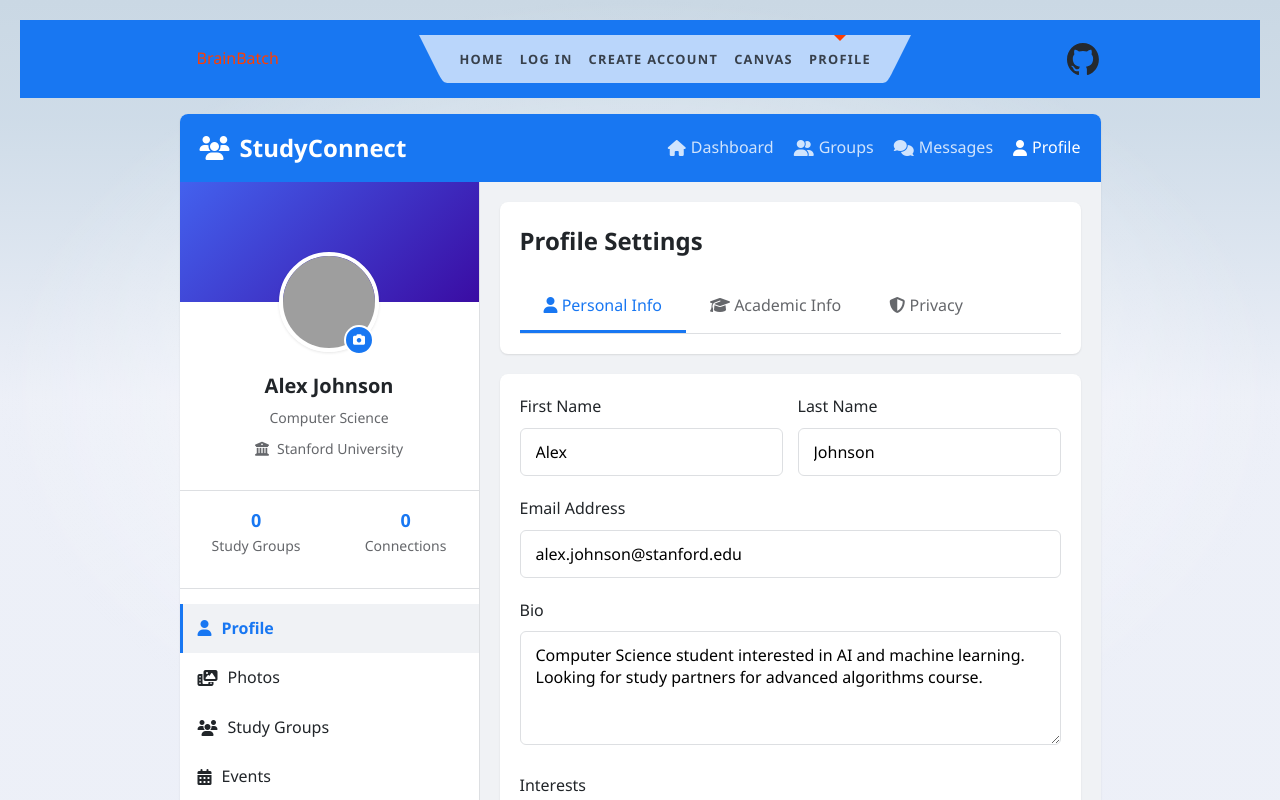
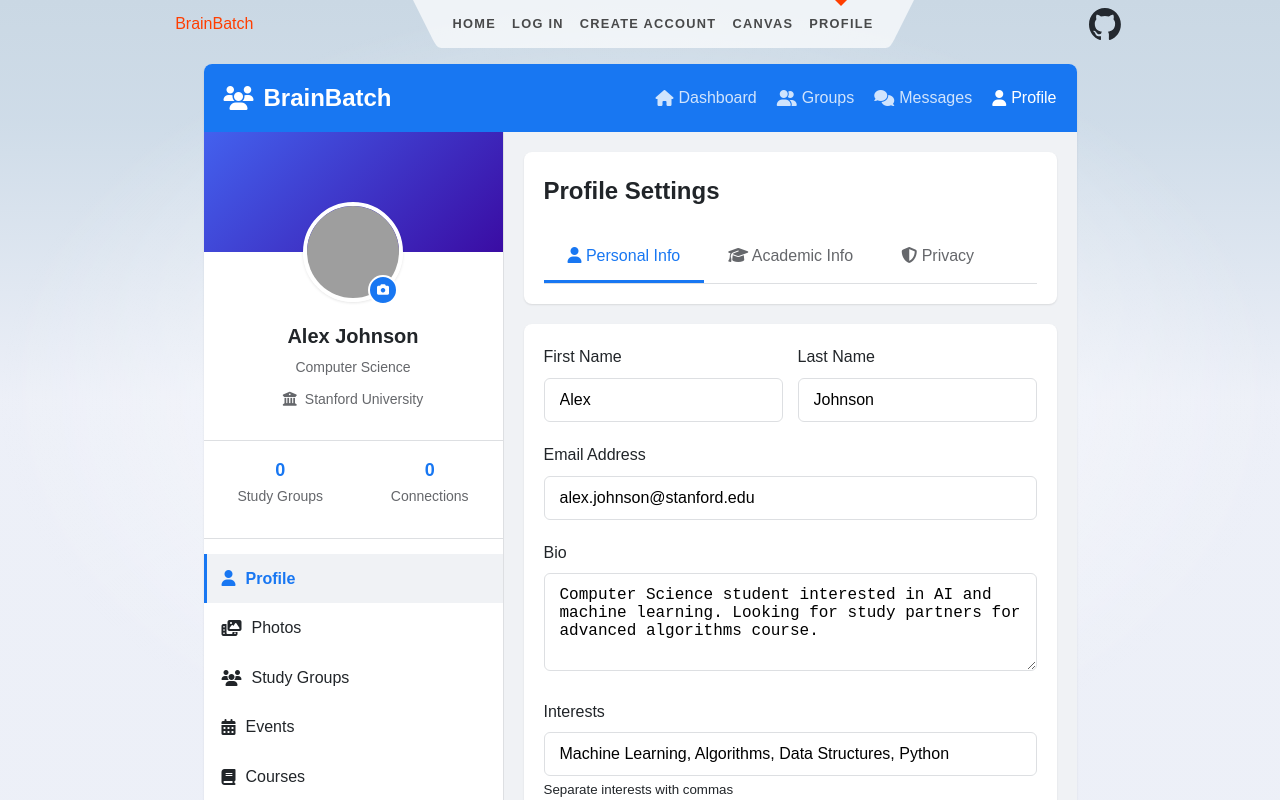
Before and after one commit to etbay/BrainBatch, a SvelteKit app in the folder frontend/: page /profile in a window 1280 px wide. Shown: the top 800 px of the page. Built offline with nearby package versions, Linux system fonts and the light colour scheme; grey boxes are pictures that could not be loaded.

Commit message:
Cleaned up profile page

```diff
--- a/frontend/src/routes/profile/+page.svelte
+++ b/frontend/src/routes/profile/+page.svelte
@@ -31,14 +31,13 @@
             margin: 0;
             padding: 0;
             box-sizing: border-box;
-            font-family: 'Segoe UI', Tahoma, Geneva, Verdana, sans-serif;
         }
 
         body {
             background-color: var(--facebook-gray);
             color: var(--dark);
             line-height: 1.6;
-            padding: 20px;
+            padding: 0px;
         }
 
         .container {
@@ -50,7 +49,7 @@
             overflow: hidden;
         }
 
-        header {
+        .header {
             display: flex;
             justify-content: space-between;
             align-items: center;
@@ -497,18 +496,18 @@
 </head>
 <body>
     <div class="container">
-        <header>
+        <div class="header">
             <div class="logo">
                 <i class="fas fa-users"></i>
-                <span>StudyConnect</span>
+                <span>BrainBatch</span>
             </div>
             <nav class="nav-links">
                 <a href="/"><i class="fas fa-home"></i> Dashboard</a>
                 <a href="/groups"><i class="fas fa-user-friends"></i> Groups</a>
-                <a href="/messages"><i class="fas fa-comments"></i> Messages</a>
+                <a href="/profile"><i class="fas fa-comments"></i> Messages</a>
                 <a href="/profile" class="active"><i class="fas fa-user"></i> Profile</a>
             </nav>
-        </header>
+        </div>
 
         <div class="profile-container">
             <div class="profile-sidebar">
@@ -554,19 +553,19 @@
                         <i class="fas fa-user"></i>
                         <span>Profile</span>
                     </a>
-                    <a href="/profile/photos" class="nav-item">
+                    <a href="/profile" class="nav-item">
                         <i class="fas fa-photo-video"></i>
                         <span>Photos</span>
                     </a>
-                    <a href="/profile/groups" class="nav-item">
+                    <a href="/groups" class="nav-item">
                         <i class="fas fa-users"></i>
                         <span>Study Groups</span>
                     </a>
-                    <a href="/profile/events" class="nav-item">
+                    <a href="/profile" class="nav-item">
                         <i class="fas fa-calendar-alt"></i>
                         <span>Events</span>
                     </a>
-                    <a href="/profile/courses" class="nav-item">
+                    <a href="/canvas" class="nav-item">
                         <i class="fas fa-book"></i>
                         <span>Courses</span>
                     </a>
```
